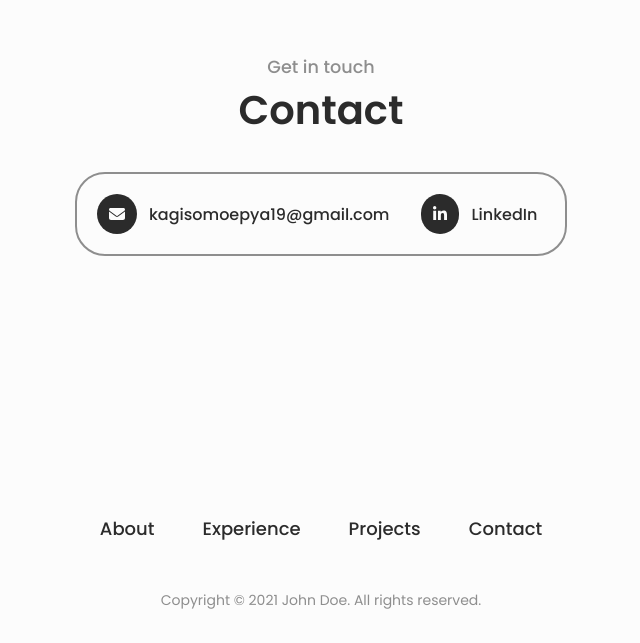
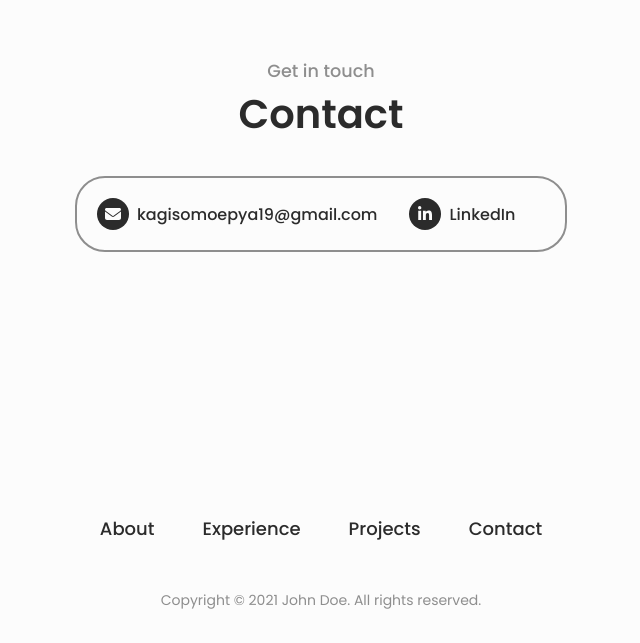
Before and after one commit to MoepyaCode/Digital-Resume-Latest, a React (Vite) app: page / in a window 1280 px wide. Shown: the part 3435-4078 px from the top of the page, without its empty margins (319-959 px from the left). Built offline with nearby package versions, Linux system fonts and the light colour scheme.

Commit message:
:art: Updated contanct banner icon

```diff
--- a/src/templates/default/sections/contact/contact-banner/styles.module.scss
+++ b/src/templates/default/sections/contact/contact-banner/styles.module.scss
@@ -16,14 +16,16 @@
         flex-flow: row nowrap;
         justify-content: flex-start;
         align-items: center;
-        gap: 0.75rem;
+        gap: 0.5rem;
 
         & svg {
             color: $background-color;
+            background-color: $primary-color;
+            width: 1.5rem;
+            aspect-ratio: 1/1;
             font-size: 1rem;
-            background-color: $primary-color;
-            padding: 0.75rem;
-            border-radius: 30px;
+            padding: 0.5rem .25rem;
+            border-radius: 50%;
         }
 
         & span, & a {
```
Also changed, not shown: src/templates/default/sections/contact/contact-banner/index.tsx (indentation only).
